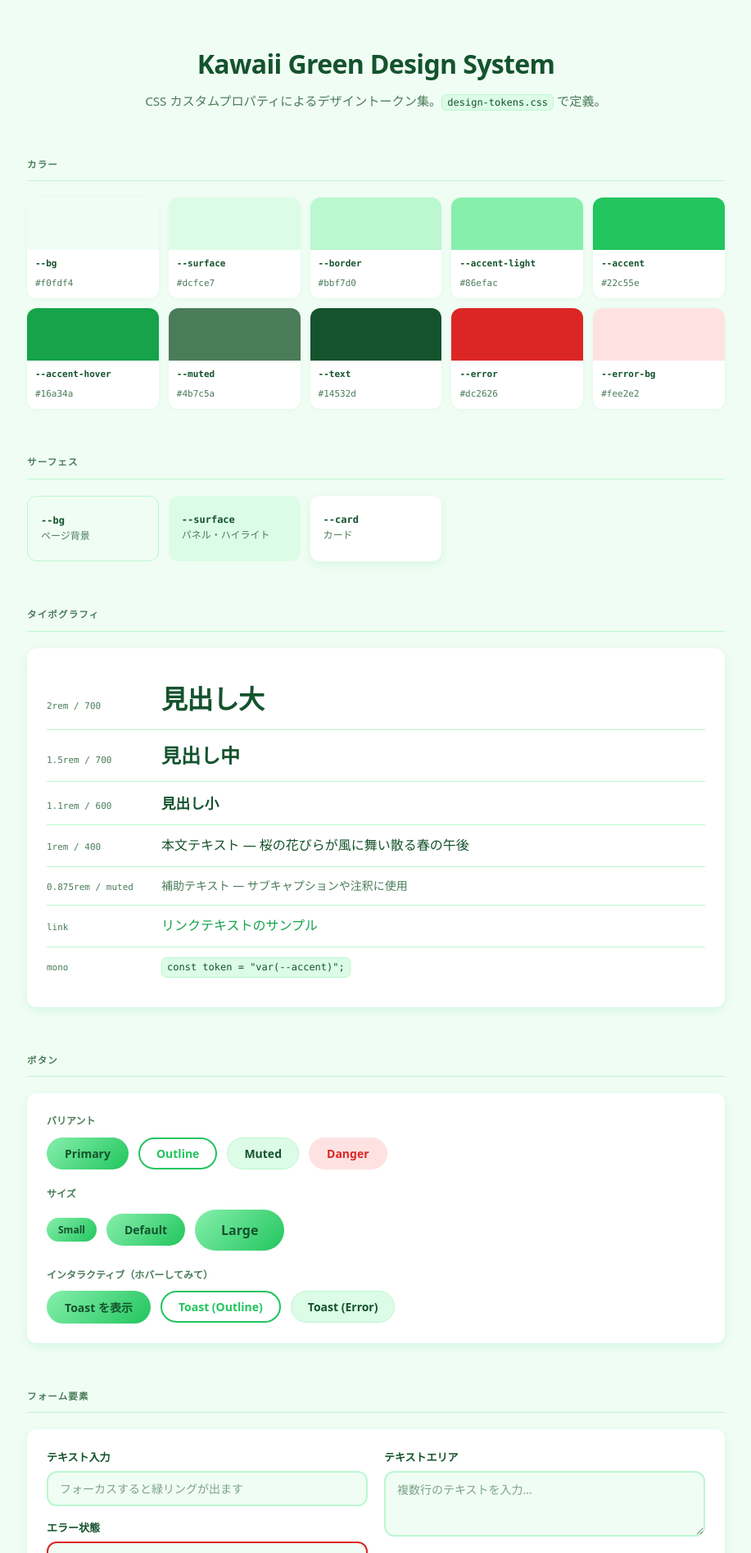
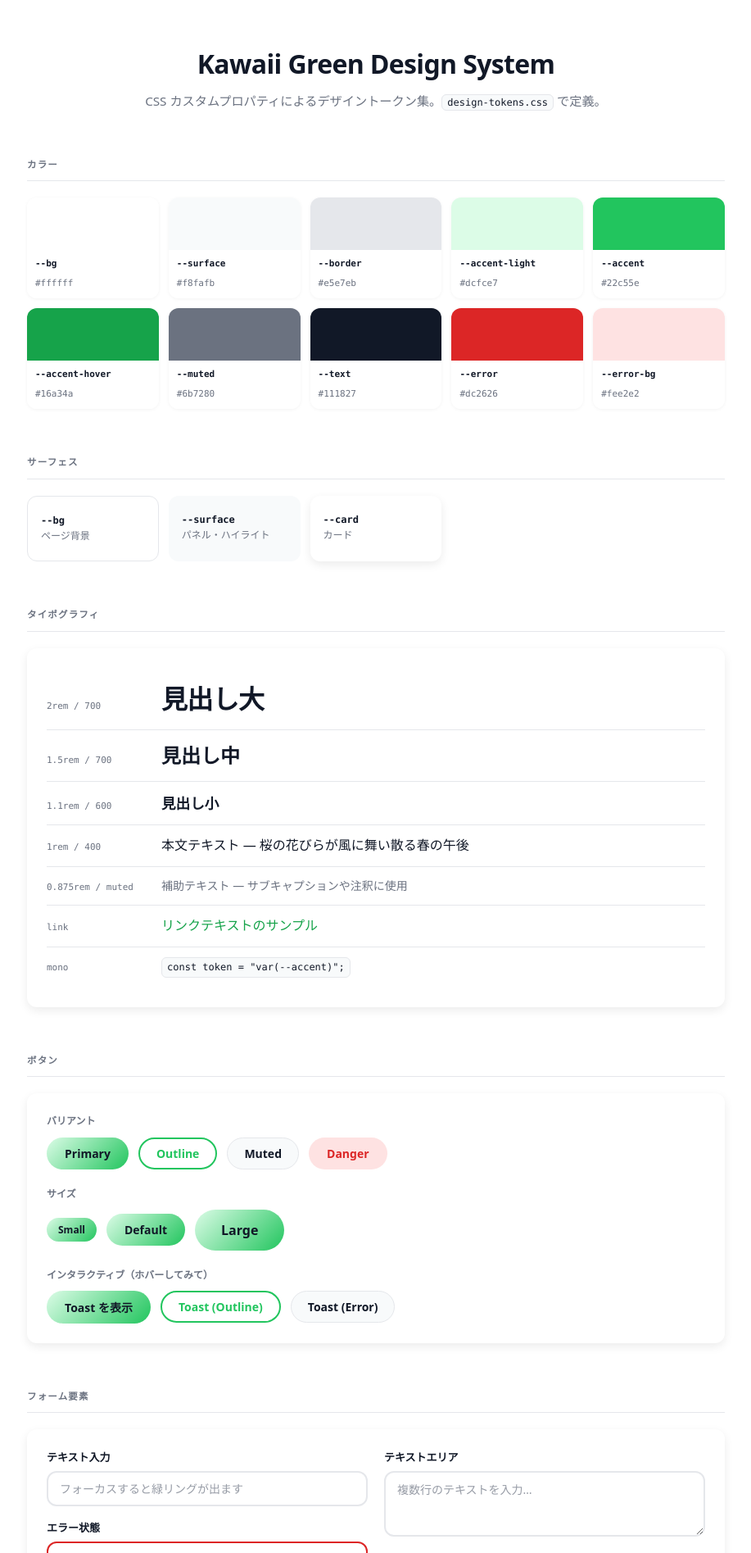
Before and after one commit to SnowFairyTea/playground, a Jekyll site: the page built from apps/design-system/index.html, in a window 1280 px wide. Shown: the top 1895 px of the page at 82% size, without its empty margins (181-1098 px from the left). Built offline with Jekyll 4.4.1, drawn with Linux system fonts in a browser that asks for light colours; some of the changed text lies outside the part shown.

Commit message:
refactor: デザイントークンを白ベース・緑アクセントに変更
全体的に緑が強すぎたため、背景・ボーダー・テキストをニュートラルに戻し
ボタン・リンク等のさしの色としてのみ緑を使用するよう修正

- --bg: #f0fdf4 → #ffffff（白背景）
- --surface: #dcfce7 → #f8fafb（薄いグレー）
- --border: #bbf7d0 → #e5e7eb（グレーボーダー）
- --text: #14532d → #111827（ほぼ黒）
- --muted: #4b7c5a → #6b7280（グレー）
- --accent-light: #86efac → #dcfce7（薄い緑ハイライト）
- --shadow: 緑系 → ニュートラルグレー
- ヘッダーリンクを緑ピルボタンに、アプリリストホバーを --accent-light に
- design-system showcase と CLAUDE.md のトークン値を更新

Co-Authored-By: Claude Sonnet 4.6 <noreply@anthropic.com>
Claude-Session: https://claude.ai/code/session_01MqSPH8RBQPoCBHdkVTDtkt

```diff
--- a/apps/design-system/index.html
+++ b/apps/design-system/index.html
@@ -326,28 +326,28 @@ code {
         <div class="swatch-color" style="background:var(--bg)"></div>
         <div class="swatch-info">
           <span class="swatch-name">--bg</span>
-          <span class="swatch-hex">#f0fdf4</span>
+          <span class="swatch-hex">#ffffff</span>
         </div>
       </div>
       <div class="swatch">
         <div class="swatch-color" style="background:var(--surface)"></div>
         <div class="swatch-info">
           <span class="swatch-name">--surface</span>
-          <span class="swatch-hex">#dcfce7</span>
+          <span class="swatch-hex">#f8fafb</span>
         </div>
       </div>
       <div class="swatch">
         <div class="swatch-color" style="background:var(--border)"></div>
         <div class="swatch-info">
           <span class="swatch-name">--border</span>
-          <span class="swatch-hex">#bbf7d0</span>
+          <span class="swatch-hex">#e5e7eb</span>
         </div>
       </div>
       <div class="swatch">
         <div class="swatch-color" style="background:var(--accent-light)"></div>
         <div class="swatch-info">
           <span class="swatch-name">--accent-light</span>
-          <span class="swatch-hex">#86efac</span>
+          <span class="swatch-hex">#dcfce7</span>
         </div>
       </div>
       <div class="swatch">
@@ -368,14 +368,14 @@ code {
         <div class="swatch-color" style="background:var(--muted)"></div>
         <div class="swatch-info">
           <span class="swatch-name">--muted</span>
-          <span class="swatch-hex">#4b7c5a</span>
+          <span class="swatch-hex">#6b7280</span>
         </div>
       </div>
       <div class="swatch">
         <div class="swatch-color" style="background:var(--text)"></div>
         <div class="swatch-info">
           <span class="swatch-name">--text</span>
-          <span class="swatch-hex">#14532d</span>
+          <span class="swatch-hex">#111827</span>
         </div>
       </div>
       <div class="swatch">
@@ -610,21 +610,21 @@ function showToast(msg, ok = true) {
 }
 
 const tokens = [
-  ["--bg",           "#f0fdf4",  "ページ背景"],
+  ["--bg",           "#ffffff",  "ページ背景"],
   ["--card",         "#ffffff",  "カード背景"],
-  ["--surface",      "#dcfce7",  "サブ背景・ハイライト"],
-  ["--border",       "#bbf7d0",  "ボーダー・区切り線"],
+  ["--surface",      "#f8fafb",  "サブ背景（薄いグレー）"],
+  ["--border",       "#e5e7eb",  "ボーダー・区切り線"],
   ["--accent",       "#22c55e",  "メインアクセント（CTA）"],
   ["--accent-hover", "#16a34a",  "ホバー時"],
-  ["--accent-light", "#86efac",  "グラデーション・ハイライト"],
-  ["--text",         "#14532d",  "本文テキスト"],
-  ["--muted",        "#4b7c5a",  "補助テキスト"],
+  ["--accent-light", "#dcfce7",  "薄い緑（ホバー背景・ハイライト）"],
+  ["--text",         "#111827",  "本文テキスト"],
+  ["--muted",        "#6b7280",  "補助テキスト"],
   ["--link",         "#16a34a",  "リンク色"],
   ["--error",        "#dc2626",  "エラーテキスト"],
   ["--error-bg",     "#fee2e2",  "エラー背景"],
-  ["--shadow",       "0 4px 12px rgba(34,197,94,.12)",  "カード影"],
-  ["--shadow-sm",    "0 1px 4px rgba(34,197,94,.08)",   "薄い影"],
-  ["--shadow-lg",    "0 8px 24px rgba(34,197,94,.18)",  "強い影"],
+  ["--shadow",       "0 4px 12px rgba(0,0,0,.08)",   "カード影"],
+  ["--shadow-sm",    "0 1px 4px rgba(0,0,0,.05)",    "薄い影"],
+  ["--shadow-lg",    "0 8px 24px rgba(0,0,0,.12)",   "強い影"],
   ["--radius",       "12px",     "標準角丸"],
   ["--radius-sm",    "6px",      "小さい角丸"],
   ["--radius-lg",    "16px",     "大きい角丸"],
--- a/assets/design-tokens.css
+++ b/assets/design-tokens.css
@@ -1,23 +1,29 @@
-/* ===== Kawaii Green Design System — tokens ===== */
+/* ===== Green Accent Design System — tokens ===== */
 :root {
-  /* Color */
-  --bg:           #f0fdf4;   /* page background  (green-50)  */
-  --card:         #ffffff;   /* card / panel surface         */
-  --surface:      #dcfce7;   /* tinted surface   (green-100) */
-  --border:       #bbf7d0;   /* border / divider (green-200) */
-  --accent:       #22c55e;   /* primary CTA      (green-500) */
-  --accent-hover: #16a34a;   /* CTA hover        (green-600) */
-  --accent-light: #86efac;   /* highlight        (green-300) */
-  --text:         #14532d;   /* body text        (green-900) */
-  --muted:        #4b7c5a;   /* secondary text               */
-  --link:         #16a34a;   /* link color                   */
+  /* Neutral base */
+  --bg:           #ffffff;   /* page background               */
+  --card:         #ffffff;   /* card / panel surface          */
+  --surface:      #f8fafb;   /* subtle grey surface           */
+  --border:       #e5e7eb;   /* neutral grey border           */
+
+  /* Green accent */
+  --accent:       #22c55e;   /* primary CTA      (green-500)  */
+  --accent-hover: #16a34a;   /* CTA hover        (green-600)  */
+  --accent-light: #dcfce7;   /* light green tint (green-100)  */
+
+  /* Text */
+  --text:         #111827;   /* body text (near-black)        */
+  --muted:        #6b7280;   /* secondary text (grey)         */
+  --link:         #16a34a;   /* link color (green)            */
+
+  /* Semantic */
   --error:        #dc2626;
   --error-bg:     #fee2e2;
 
-  /* Shadow (green-tinted) */
-  --shadow:       0 4px 12px rgba(34, 197, 94, 0.12);
-  --shadow-sm:    0 1px 4px  rgba(34, 197, 94, 0.08);
-  --shadow-lg:    0 8px 24px rgba(34, 197, 94, 0.18);
+  /* Shadow (neutral) */
+  --shadow:       0 4px 12px rgba(0, 0, 0, 0.08);
+  --shadow-sm:    0 1px 4px  rgba(0, 0, 0, 0.05);
+  --shadow-lg:    0 8px 24px rgba(0, 0, 0, 0.12);
 
   /* Border radius */
   --radius:       12px;
--- a/assets/style.css
+++ b/assets/style.css
@@ -36,16 +36,17 @@ header a {
   margin-top: 1rem;
   padding: 6px 16px;
   border-radius: var(--radius-pill);
-  background: var(--surface);
-  border: 1px solid var(--border);
-  color: var(--link);
+  background: var(--accent-light);
+  border: 1px solid var(--accent);
+  color: var(--accent-hover);
   font-size: 0.9rem;
   text-decoration: none;
-  transition: background 0.15s, border-color 0.15s;
+  transition: background 0.15s, color 0.15s;
 }
 
 header a:hover {
-  background: var(--border);
+  background: var(--accent);
+  color: #fff;
   text-decoration: none;
 }
 
@@ -94,7 +95,7 @@ h3 {
 }
 
 .apps-list li:hover {
-  background: var(--surface);
+  background: var(--accent-light);
 }
 
 ul {
```
Also changed, not shown: CLAUDE.md (+11 -11 lines).
